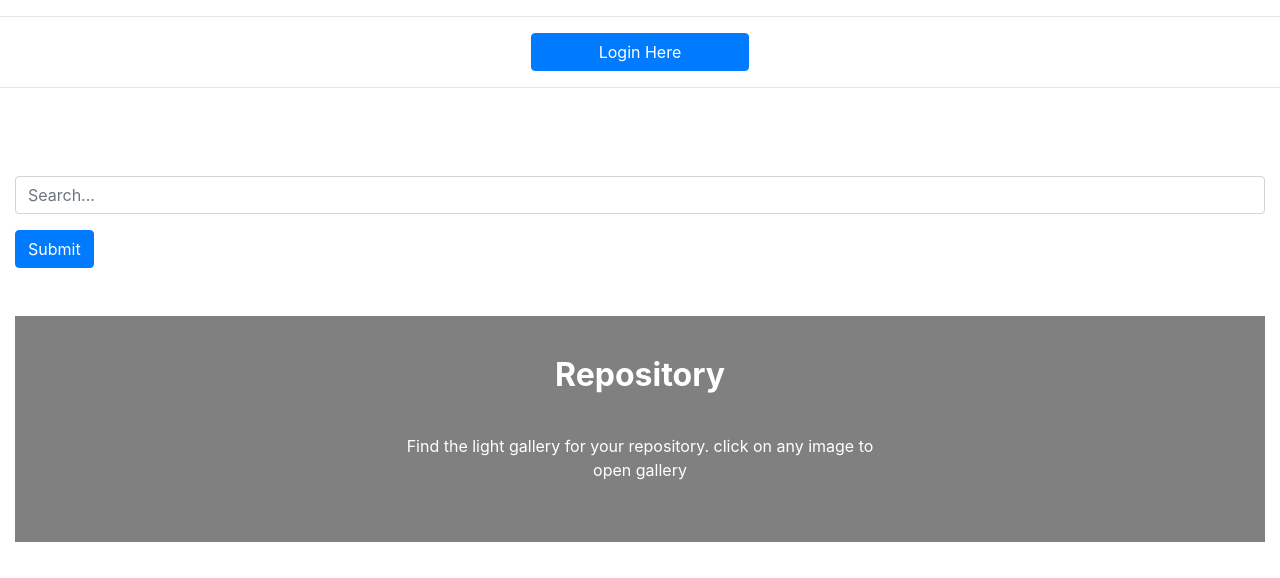
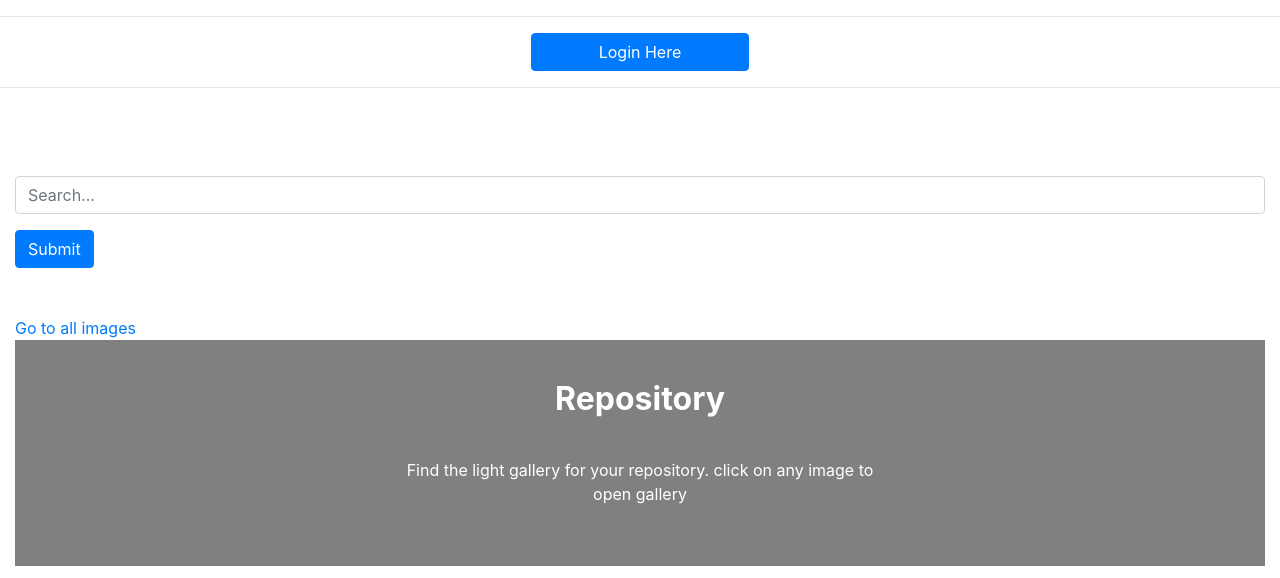
Before and after one commit to oluwatobi1/Shopify-2021, a Django app: template api/templates/api/Gallery.html in a window 1280 px wide. Shown: the top 578 px of the page. Run offline with Django 3.2, Linux system fonts and the light colour scheme; the template is opened without the code that fills it, so the values that code supplies are empty; some libraries are stand-ins or nearby versions.

```diff
--- a/api/templates/api/Gallery.html
+++ b/api/templates/api/Gallery.html
@@ -28,10 +28,7 @@
 
 
 
-
-
-
-
+<a href="{% url 'gallery_url' %}" >Go to all images</a>
 
 
 
@@ -60,4 +57,5 @@
 </div>
 
 
+
 {% endblock %}
--- a/api/views.py
+++ b/api/views.py
@@ -45,6 +45,7 @@ class ShopGalleryView(LoginRequiredMixin, ListView):
     # paginate_by = 2
     template_name = "api/Gallery.html"
 
+    # search functionality
     def get_queryset(self):
         search_text = self.request.GET.get('tags')
         if search_text:
```
Also changed, not shown: 1 other file.
